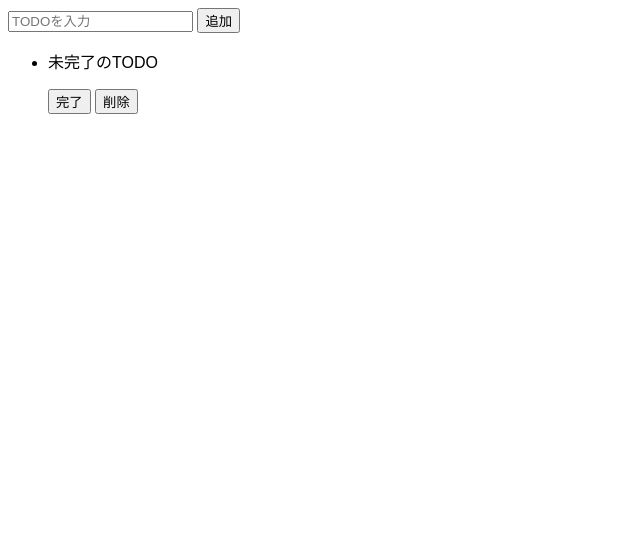
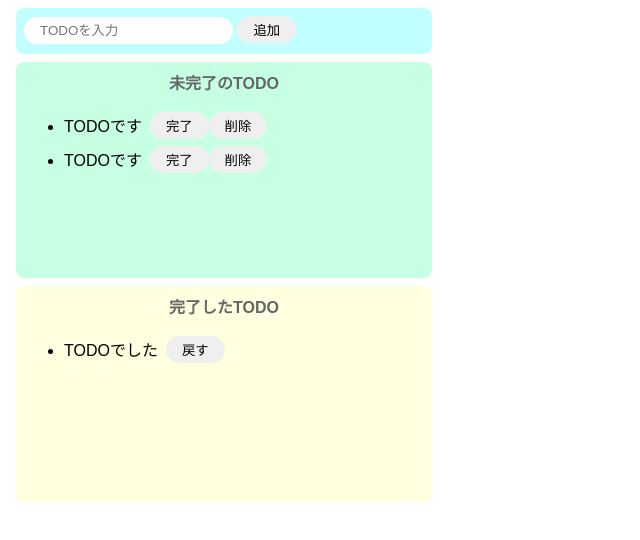
Before and after one commit to kazuki13070311/JS_TODO_Application, a website built with Parcel: page index.html in a window 1280 px wide. Shown: the whole page, without its empty margins (0-640 px from the left). Built offline with nearby package versions, Linux system fonts and the light colour scheme.

Commit message:
test-add

```diff
--- a/index.html
+++ b/index.html
@@ -6,22 +6,40 @@
   </head>
 
   <body>
-    <div>
-      <input placeholder="TODOを入力" />
-      <button>追加</button>
+    <div class="input-area">
+      <input id="add-text" placeholder="TODOを入力" />
+      <button id="add-button">追加</button>
     </div>
-    <div>
-      <ul>
+    <div class="incomplete-area">
+      <p class="title">未完了のTODO</p>
+      <ul id="incomplete-list">
         <li>
-          <div>
-            <p>未完了のTODO</p>
+          <div class="list-row">
+            <p>TODOです</p>
+            <button>完了</button>
+            <button>削除</button>
+          </div>
+        </li>
+        <li>
+          <div class="list-row">
+            <p>TODOです</p>
             <button>完了</button>
             <button>削除</button>
           </div>
         </li>
       </ul>
     </div>
-    <div></div>
+    <div class="complete-area">
+      <p class="title">完了したTODO</p>
+      <ul>
+        <li>
+          <div class="list-row">
+            <p>TODOでした</p>
+            <button>戻す</button>
+          </div>
+        </li>
+      </ul>
+    </div>
     <script src="src/index.js"></script>
   </body>
 </html>
--- a/src/index.js
+++ b/src/index.js
@@ -1 +1,28 @@
 import "./styles.css";
+
+const onClickAdd = () => {
+  // テキストボックスの値を取得し、初期化する。
+  const inputText = document.getElementById("add-text").value;
+  document.getElementById("add-text").value = "";
+
+  // li作成
+  const li = document.createElement("li");
+
+  // div生成
+  const div = document.createElement("div");
+  div.className = "list-row";
+
+  // liタグ作成
+  const p = document.createElement("p");
+  p.innerText = inputText;
+
+  // divタグの子要素に各要素を設定
+  li.appendChild(div).appendChild(p);
+
+  // 未完了のリストに追加
+  const addElement = document.getElementById("incomplete-list");
+  addElement.appendChild(li);
+};
+
+const addText = document.getElementById("add-button");
+addText.addEventListener("click", () => onClickAdd());
--- a/src/styles.css
+++ b/src/styles.css
@@ -1,3 +1,67 @@
 body {
   font-family: sans-serif;
 }
+
+input {
+  border-radius: 16px;
+  border: none;
+  padding: 6px 16px;
+  outline: none;
+}
+
+button {
+  border-radius: 16px;
+  border: none;
+  padding: 4px 16px;
+}
+
+button:hover {
+  background-color: #ff7fff;
+  color: #fff;
+  cursor: pointer;
+}
+
+.input-area {
+  background-color: #c1ffff;
+  width: 400px;
+  height: 30px;
+  padding: 8px;
+  margin: 8px;
+  border-radius: 8px;
+}
+
+.incomplete-area {
+  background-color: #c6ffe2;
+  width: 400px;
+  min-height: 200px;
+  padding: 8px;
+  margin: 8px;
+  border-radius: 8px;
+}
+
+.complete-area {
+  background-color: #ffffe0;
+  width: 400px;
+  min-height: 200px;
+  padding: 8px;
+  margin: 8px;
+  border-radius: 8px;
+}
+
+.title {
+  text-align: center;
+  margin-top: 0;
+  font-weight: bold;
+  color: #666;
+}
+
+.list-row {
+  display: flex;
+  align-items: center;
+  padding: 0 0 4px 0;
+  height: 30px;
+}
+
+.list-row > p {
+  margin-right: 8px;
+}
```
